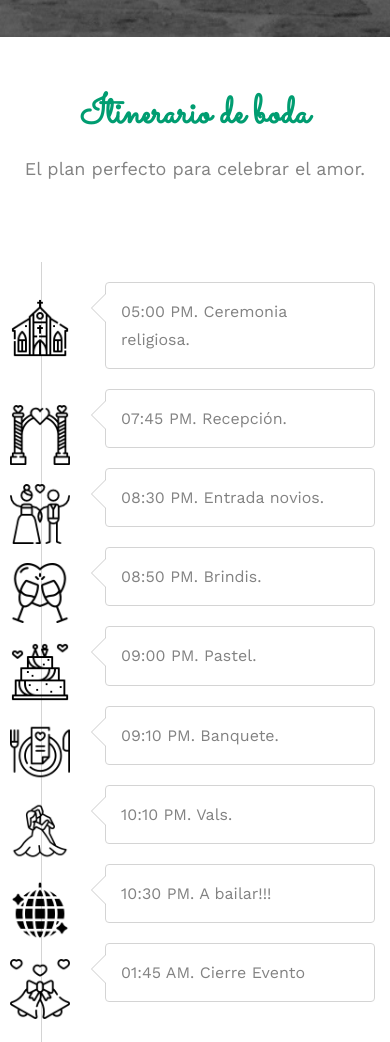
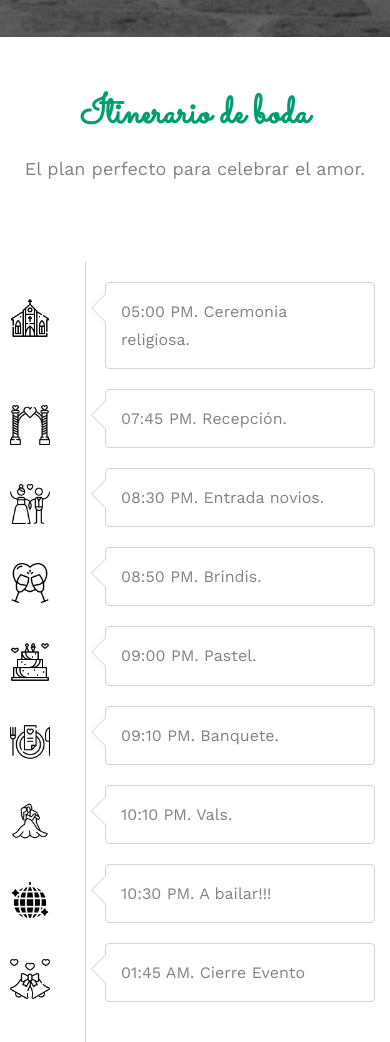
Before and after one commit to dianaricardohernandezambriz-tech/web, a plain HTML site: page index.html in a window 390 px wide. Shown: the part 2721-3763 px from the top of the page. Drawn offline with nearby package versions, Linux system fonts and the light colour scheme; files whose address does not match are found by name.

Commit message:
line fix

```diff
--- a/css/style.css
+++ b/css/style.css
@@ -472,7 +472,7 @@ h1, h2, h3, h4, h5, h6, figure {
 }
 @media screen and (max-width: 480px) {
   .timeline:before {
-    margin-left: -64px;
+    margin-left: -20px;
   }
 }
 .timeline > li {
@@ -550,8 +550,8 @@ h1, h2, h3, h4, h5, h6, figure {
 }
 @media screen and (max-width: 480px) {
   .timeline > li > .timeline-badge {
-    width: 60px;
-    height: 60px;
+    width: 40px;
+    height: 40px;
     margin-left: -20px !important;
   }
 }
```
